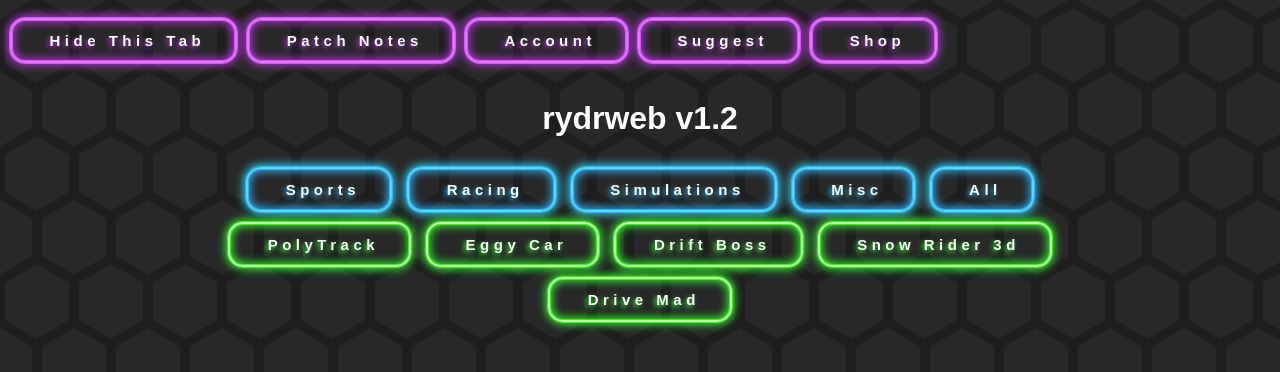
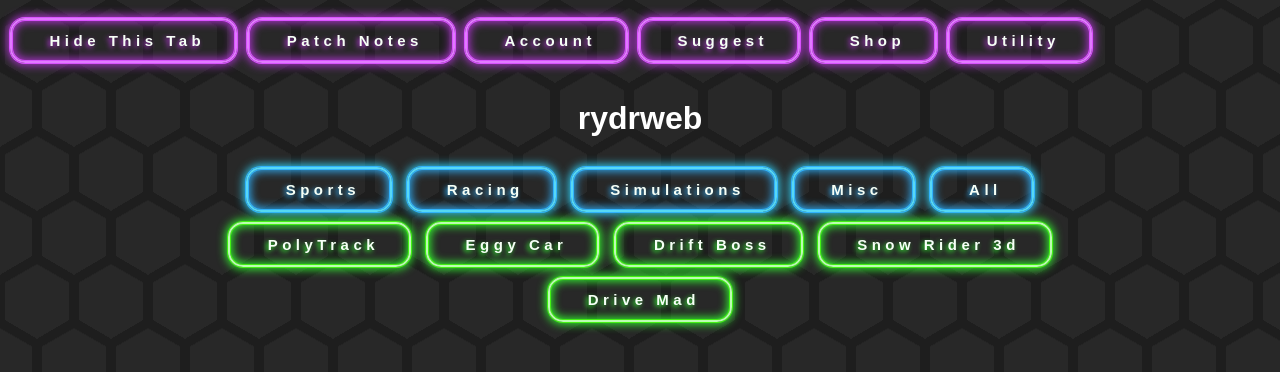
Before and after one commit to rydrweb/Racing, a plain HTML site: page index.html in a window 1280 px wide. Drawn offline with Linux system fonts and the light colour scheme.

Commit message:
Update index.html

```diff
--- a/index.html
+++ b/index.html
@@ -159,8 +159,9 @@
         <a href="https://rydrweb.github.io/account" style="margin-left: 10px;">Account</a>
         <a href="https://rydrweb.github.io/suggest" style="margin-left: 10px;">Suggest</a>
         <a href="https://rydrweb.github.io/shop" style="margin-left: 10px;">Shop</a>
+        <a href="https://rydrweb.github.io/clock" style="margin-left: 10px;">Utility</a>
     </div>
-    <h1>rydrweb v1.2</h1>
+    <h1>rydrweb</h1>
     <div class="content2">
         <a href="https://rydrweb.github.io/Sports">Sports</a>
         <a href="https://rydrweb.github.io/Racing">Racing</a>
```
